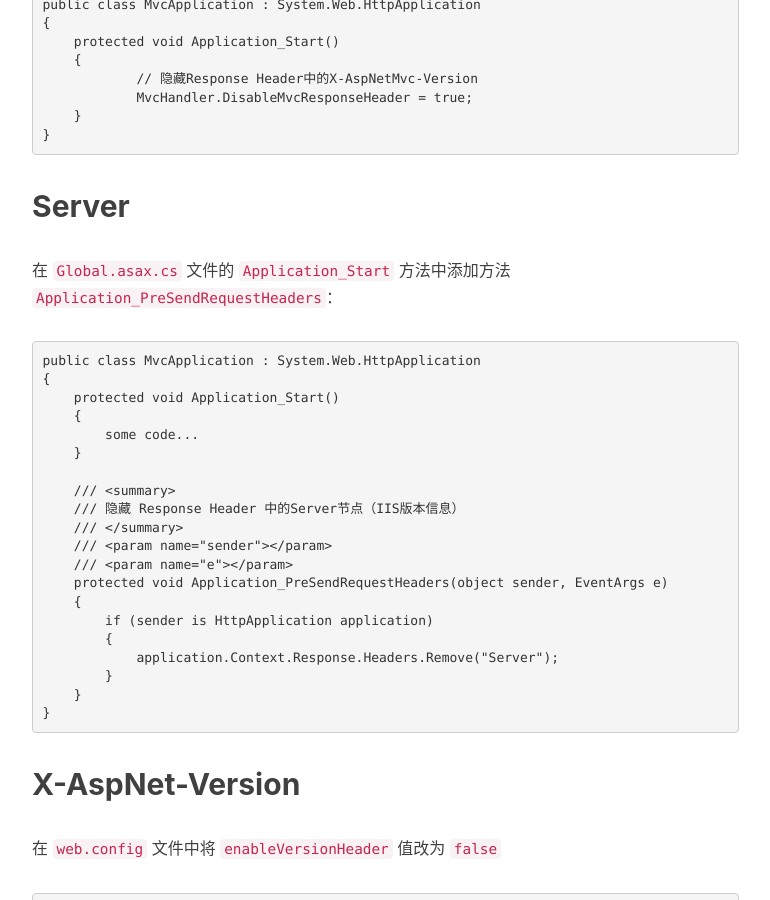
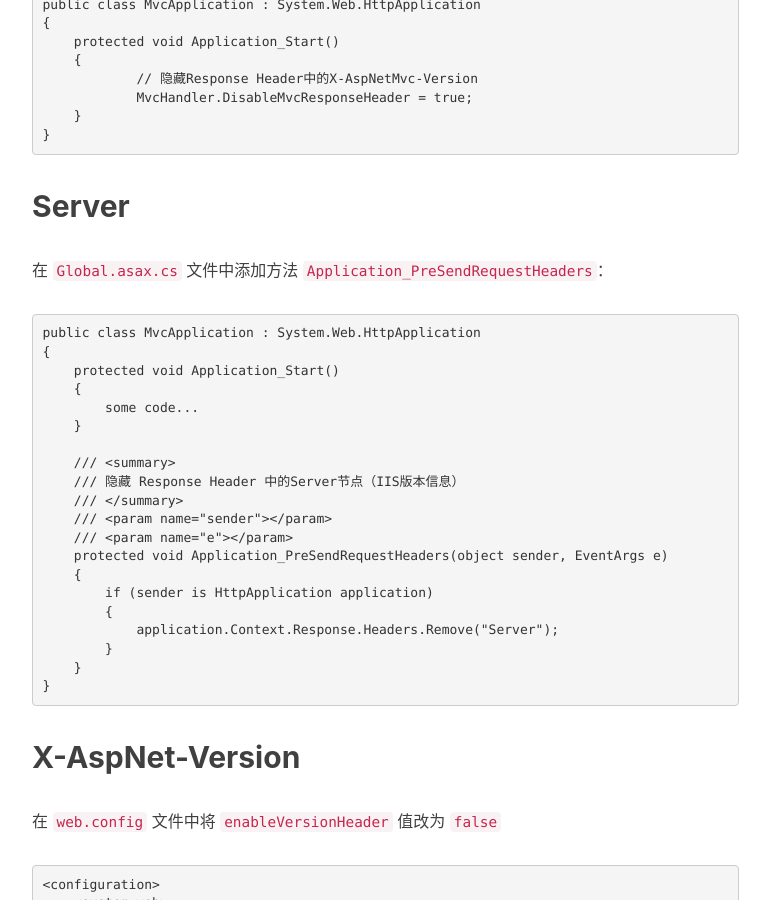
Before and after one commit to realZhangChi/realZhangChi.github.io, a Jekyll site: the page built from _posts/2019-09-23-remove-aspnet-version.md, in a window 1280 px wide and 900 px high, scrolled down 1016 px. Shown: the whole window, without its empty margins (233-1003 px from the left). Built offline with Jekyll 4.4.1, drawn with Linux system fonts in a browser that asks for light colours; nearby versions of some CDN libraries; comment, search, counter and statistics services are not loaded.

Commit message:
:pencil2: Fixing typos

````diff
--- a/_posts/2019-09-23-remove-aspnet-version.md
+++ b/_posts/2019-09-23-remove-aspnet-version.md
@@ -31,7 +31,7 @@ public class MvcApplication : System.Web.HttpApplication
 
 ## Server
 
-在 `Global.asax.cs` 文件的 `Application_Start` 方法中添加方法 `Application_PreSendRequestHeaders`：
+在 `Global.asax.cs` 文件中添加方法 `Application_PreSendRequestHeaders`：
 
 ``` C#
 public class MvcApplication : System.Web.HttpApplication
````
